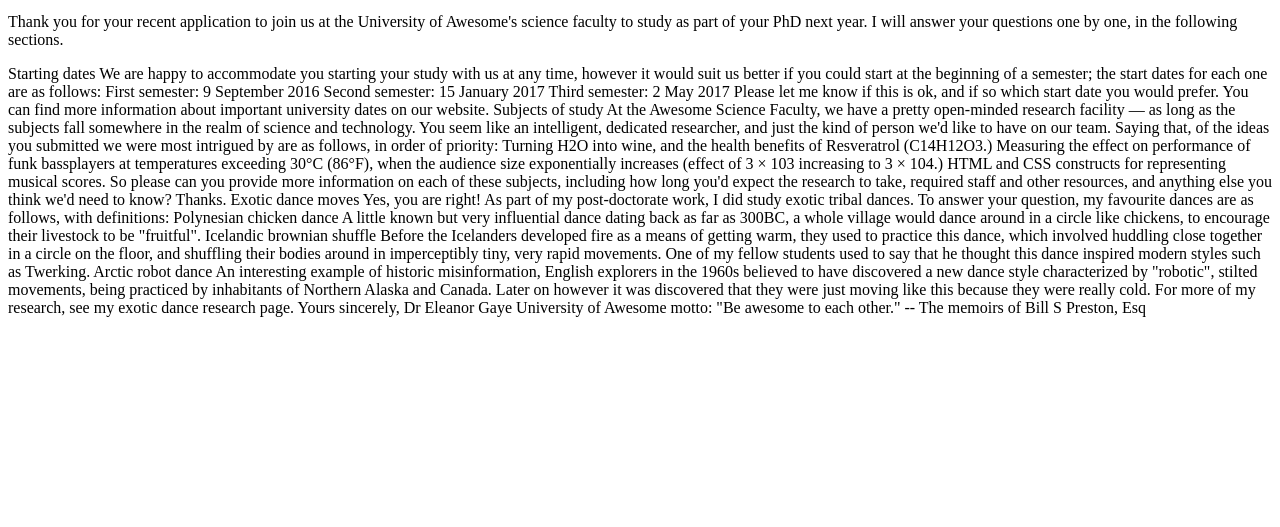
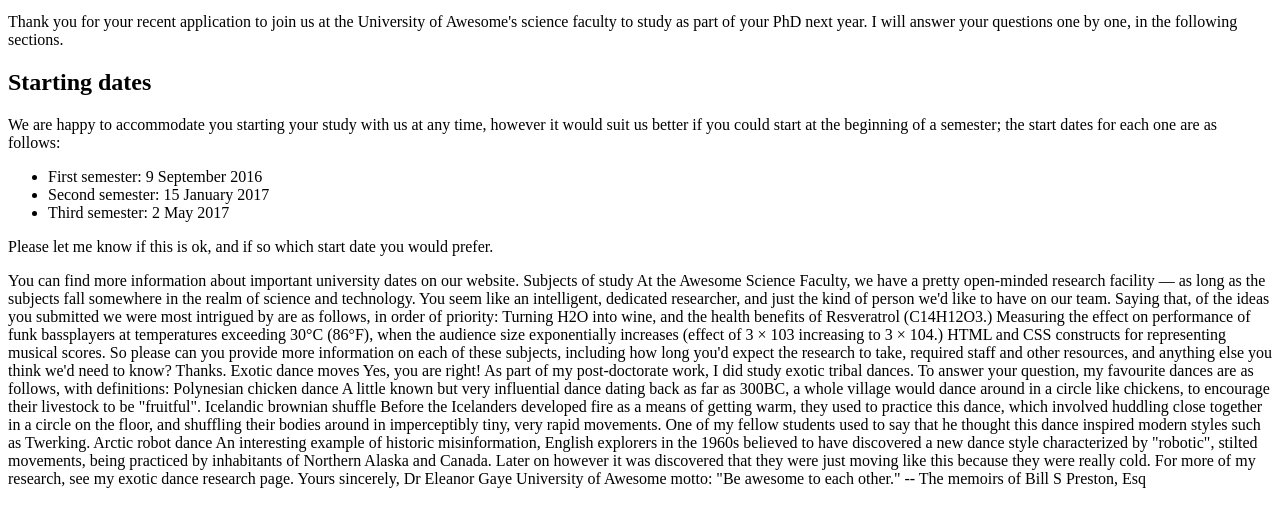
Before and after one commit to mohamedhaniff/mohamedhaniff.github.io, a plain HTML site: page lab1/part1/index.html in a window 1280 px wide. Shown: the part 145-672 px from the top of the page. Drawn offline with Linux system fonts and the light colour scheme.

Commit message:
Update index.html
Added h2 on starting dates. also added a list for the semesters and paragraphs after

```diff
--- a/lab1/part1/index.html
+++ b/lab1/part1/index.html
@@ -35,15 +35,18 @@ UK
 <p>
     Thank you for your recent application to join us at the University of Awesome's science faculty to study as part of your PhD next year. I will answer your questions one by one, in the following sections.
 </p>
-Starting dates
+<h2>Starting dates</h2>
 
-We are happy to accommodate you starting your study with us at any time, however it would suit us better if you could start at the beginning of a semester; the start dates for each one are as follows:
+<p>
+    We are happy to accommodate you starting your study with us at any time, however it would suit us better if you could start at the beginning of a semester; the start dates for each one are as follows:
+</p>
+<ul>
+<li>First semester: 9 September 2016</li>
+<li>Second semester: 15 January 2017</li>
+<li>Third semester: 2 May 2017</li>
+</ul>
 
-First semester: 9 September 2016
-Second semester: 15 January 2017
-Third semester: 2 May 2017
-
-Please let me know if this is ok, and if so which start date you would prefer.
+<p>Please let me know if this is ok, and if so which start date you would prefer.</p>
 
 You can find more information about important university dates on our website.
 
```
